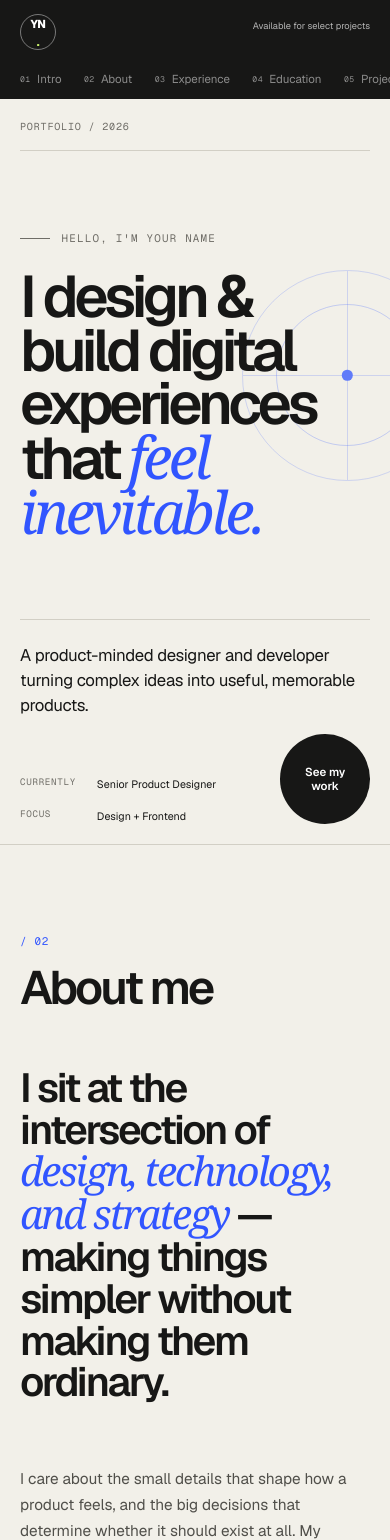
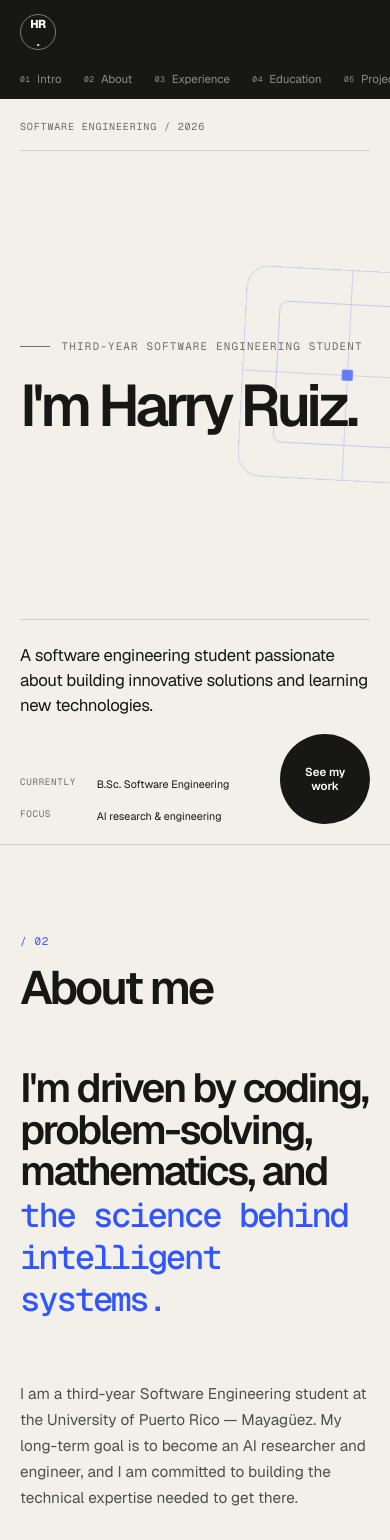
Before and after one commit to harryto1/portfolio3, a Next.js app: page / in a window 390 px wide. Shown: the top 1540 px of the page. Built offline with nearby package versions, Linux system fonts and the light colour scheme.

Commit message:
Update portfolio content: revise metadata, enhance experience and education sections, and improve project details for clarity and relevance

```diff
--- a/app/layout.tsx
+++ b/app/layout.tsx
@@ -13,9 +13,9 @@ const geistMono = Geist_Mono({
 });
 
 export const metadata: Metadata = {
-  title: "Your Name — Designer & Developer",
+  title: "Harry Ruiz — Software Engineering Student",
   description:
-    "Portfolio of a product-minded designer and developer creating thoughtful digital experiences.",
+    "Portfolio of Harry Ruiz, a third-year Software Engineering student focused on full-stack, mobile, and AI engineering.",
 };
 
 export default function RootLayout({ children }: LayoutProps<"/">) {
--- a/app/navigation.tsx
+++ b/app/navigation.tsx
@@ -81,15 +81,15 @@ export default function Navigation() {
         <a
           className={styles.brand}
           href="#presentation"
-          aria-label="Your Name — back to introduction"
+          aria-label="Harry Ruiz — back to introduction"
           onClick={() => setActiveSection("presentation")}
         >
-          YN<span aria-hidden="true">.</span>
+          HR<span aria-hidden="true">.</span>
         </a>
         <p className={styles.brandDescriptor}>
-          Designer
+          Software
           <br />
-          &amp; Developer
+          Engineering Student
         </p>
       </div>
 
@@ -120,13 +120,9 @@ export default function Navigation() {
         </ol>
       </nav>
 
-      <div className={styles.headerFooter}>
-        <p className={styles.availability}>
-          <span className={styles.statusDot} aria-hidden="true" />
-          Available for select projects
-        </p>
-        <p className={styles.location}>Based in your city · Working worldwide</p>
-      </div>
+      <p className={styles.location}>
+        Mayagüez, Puerto Rico · Third-year student
+      </p>
     </header>
   );
 }
--- a/app/page.module.css
+++ b/app/page.module.css
@@ -135,33 +135,10 @@
   transform: scale(1);
 }
 
-.headerFooter {
+.location {
   position: relative;
   z-index: 1;
-  display: grid;
-  gap: 0.7rem;
-}
-
-.availability {
-  display: flex;
-  margin: 0;
-  gap: 0.55rem;
-  align-items: center;
-  font-size: 0.68rem;
-  line-height: 1.4;
-}
-
-.statusDot {
-  width: 0.46rem;
-  height: 0.46rem;
-  flex: 0 0 auto;
-  border-radius: 50%;
-  background: var(--lime);
-  box-shadow: 0 0 0 0.23rem rgb(201 242 107 / 12%);
-}
-
-.location {
-  max-width: 10rem;
+  max-width: 11rem;
   margin: 0;
   color: rgb(255 255 255 / 40%);
   font-family: var(--font-geist-mono), monospace;
@@ -255,10 +232,10 @@
 
 .hero h1 span {
   color: var(--accent);
-  font-family: Georgia, "Times New Roman", serif;
-  font-style: italic;
-  font-weight: 400;
-  letter-spacing: -0.06em;
+  font-family: var(--font-geist-mono), monospace;
+  font-size: 0.82em;
+  font-weight: 520;
+  letter-spacing: -0.075em;
 }
 
 .heroBottom {
@@ -347,7 +324,7 @@
   width: min(31vw, 30rem);
   aspect-ratio: 1;
   border: 1px solid rgb(49 85 255 / 25%);
-  border-radius: 50%;
+  border-radius: 1.4rem;
   opacity: 0.75;
   animation: shapeIn 900ms 420ms both;
 }
@@ -362,7 +339,7 @@
 .heroShape::before {
   inset: 16%;
   border: 1px solid rgb(49 85 255 / 32%);
-  border-radius: 50%;
+  border-radius: 0.55rem;
 }
 
 .heroShape::after {
@@ -370,7 +347,7 @@
   left: 50%;
   width: 0.65rem;
   height: 0.65rem;
-  border-radius: 50%;
+  border-radius: 0.08rem;
   background: var(--accent);
   transform: translate(-50%, -50%);
 }
@@ -438,9 +415,10 @@
 
 .aboutLead span {
   color: var(--accent);
-  font-family: Georgia, "Times New Roman", serif;
-  font-style: italic;
-  font-weight: 400;
+  font-family: var(--font-geist-mono), monospace;
+  font-size: 0.84em;
+  font-weight: 500;
+  letter-spacing: -0.065em;
 }
 
 .aboutCopy {
@@ -537,6 +515,11 @@
   font-size: 0.8rem;
 }
 
+.timelineRole a,
+.educationSchool a {
+  text-underline-offset: 0.2em;
+}
+
 .timelineDetails > p {
   max-width: 34rem;
   margin: 0;
@@ -580,6 +563,10 @@
   grid-template-rows: auto 1fr;
   border: 1px solid var(--line);
   background: var(--paper);
+}
+
+.educationCard:only-child {
+  grid-column: 1 / -1;
 }
 
 .educationCard > div {
@@ -629,6 +616,11 @@
   grid-template-columns: minmax(0, 1.4fr) minmax(20rem, 0.6fr);
 }
 
+.projectCard:last-child:nth-child(2) {
+  grid-column: 1 / -1;
+  grid-template-columns: minmax(20rem, 0.6fr) minmax(0, 1.4fr);
+}
+
 .projectArt {
   position: relative;
   display: flex;
@@ -646,6 +638,10 @@
 }
 
 .projectCard:first-child .projectArt {
+  aspect-ratio: auto;
+}
+
+.projectCard:last-child:nth-child(2) .projectArt {
   aspect-ratio: auto;
 }
 
@@ -753,6 +749,77 @@
   line-height: 1.6;
 }
 
+.projectDetails {
+  margin-top: 1.5rem;
+  border-top: 1px solid var(--line);
+  color: var(--muted);
+}
+
+.projectDetails summary {
+  display: flex;
+  padding: 1rem 0;
+  align-items: center;
+  justify-content: space-between;
+  gap: 1rem;
+  color: var(--ink);
+  cursor: pointer;
+  font-family: var(--font-geist-mono), monospace;
+  font-size: 0.58rem;
+  text-transform: uppercase;
+  letter-spacing: 0.06em;
+  list-style: none;
+}
+
+.projectDetails summary::-webkit-details-marker {
+  display: none;
+}
+
+.projectDetails summary span {
+  font-size: 1rem;
+  transition: transform 180ms ease;
+}
+
+.projectDetails[open] summary span {
+  transform: rotate(45deg);
+}
+
+.projectDetailGroups {
+  display: grid;
+  padding: 0.4rem 0 1.5rem;
+  gap: 1.2rem;
+}
+
+.projectDetailGroups section + section {
+  padding-top: 1.2rem;
+  border-top: 1px solid var(--line);
+}
+
+.projectDetailGroups h4 {
+  margin: 0 0 0.7rem;
+  color: var(--ink);
+  font-family: var(--font-geist-mono), monospace;
+  font-size: 0.58rem;
+  font-weight: 600;
+  text-transform: uppercase;
+  letter-spacing: 0.06em;
+}
+
+.projectDetailGroups ul {
+  display: grid;
+  margin: 0;
+  padding: 0;
+  gap: 0.5rem;
+  font-size: 0.72rem;
+  line-height: 1.5;
+  list-style: none;
+}
+
+.projectDetailGroups li::before {
+  margin-right: 0.5rem;
+  color: var(--accent);
+  content: "↳";
+}
+
 .projectStatus {
   display: flex;
   margin: auto 0 0;
@@ -765,6 +832,11 @@
   font-size: 0.58rem;
   text-transform: uppercase;
   letter-spacing: 0.06em;
+  transition: color 180ms ease;
+}
+
+.projectStatus svg {
+  transition: transform 180ms ease;
 }
 
 .skillsIntro {
@@ -782,9 +854,10 @@
 
 .skillsIntro span {
   color: var(--accent);
-  font-family: Georgia, "Times New Roman", serif;
-  font-style: italic;
-  font-weight: 400;
+  font-family: var(--font-geist-mono), monospace;
+  font-size: 0.85em;
+  font-weight: 500;
+  letter-spacing: -0.06em;
 }
 
 .skillsGrid {
@@ -878,9 +951,10 @@
 .contact h2 span {
   display: block;
   color: var(--lime);
-  font-family: Georgia, "Times New Roman", serif;
-  font-style: italic;
-  font-weight: 400;
+  font-family: var(--font-geist-mono), monospace;
+  font-size: 0.82em;
+  font-weight: 450;
+  letter-spacing: -0.07em;
 }
 
 .emailLink {
@@ -945,6 +1019,11 @@
     color: white;
   }
 
+  .timelineRole a:hover,
+  .educationSchool a:hover {
+    text-decoration: underline;
+  }
+
   .circleLink:hover {
     background: var(--accent);
     transform: rotate(-4deg) scale(1.03);
@@ -956,6 +1035,14 @@
 
   .projectCard:hover .projectArtCoral .projectArtShape {
     transform: translate(-50%, -50%) rotate(63deg) scale(1.08);
+  }
+
+  .projectStatus:hover {
+    color: var(--accent);
+  }
+
+  .projectStatus:hover svg {
+    transform: translateX(0.35rem);
   }
 
   .emailLink:hover {
@@ -1004,7 +1091,7 @@
 
   to {
     opacity: 0.75;
-    transform: scale(1) rotate(0);
+    transform: scale(1) rotate(3deg);
   }
 }
 
@@ -1117,17 +1204,6 @@
     display: none;
   }
 
-  .headerFooter {
-    position: absolute;
-    top: 1.25rem;
-    right: 1.25rem;
-  }
-
-  .availability {
-    color: rgb(255 255 255 / 68%);
-    font-size: 0.58rem;
-  }
-
   .main {
     margin-left: 0;
   }
@@ -1170,11 +1246,13 @@
     grid-column: 2;
   }
 
-  .projectCard:first-child {
+  .projectCard:first-child,
+  .projectCard:last-child:nth-child(2) {
     grid-template-columns: 1fr;
   }
 
-  .projectCard:first-child .projectArt {
+  .projectCard:first-child .projectArt,
+  .projectCard:last-child:nth-child(2) .projectArt {
     min-height: 27rem;
     aspect-ratio: 4 / 3;
   }
@@ -1362,15 +1440,6 @@
 }
 
 @media (max-width: 410px) {
-  .availability {
-    max-width: 8rem;
-    text-align: right;
-  }
-
-  .statusDot {
-    display: none;
-  }
-
   .hero h1 {
     font-size: clamp(3rem, 15vw, 4.6rem);
   }
--- a/app/page.tsx
+++ b/app/page.tsx
@@ -5,107 +5,124 @@ import styles from "./page.module.css";
 
 const experiences = [
   {
-    period: "2024 — Now",
-    role: "Senior Product Designer",
-    company: "Northstar Studio",
+    period: "Jul — Dec 2025",
+    role: "Software Developer",
+    company: "MiUni LLC · Puerto Rico",
+    companyUrl: "https://www.miunipr.com",
     description:
-      "Leading end-to-end product design for early-stage teams, from shaping the problem to shipping polished, scalable experiences.",
-    skills: ["Product strategy", "Design systems", "Prototyping"],
-  },
-  {
-    period: "2022 — 2024",
-    role: "Product Designer",
-    company: "Orbit Labs",
-    description:
-      "Designed collaborative tools used by distributed teams and partnered closely with engineering to raise the quality bar across the product.",
-    skills: ["UX research", "Interaction design", "React"],
-  },
-  {
-    period: "2020 — 2022",
-    role: "UI/UX Designer",
-    company: "Independent",
-    description:
-      "Helped ambitious founders turn early ideas into clear brands, thoughtful interfaces, and launch-ready digital products.",
-    skills: ["Art direction", "Web design", "No-code"],
+      "Developed responsive mobile applications for iOS and Android with a cross-functional team. Improved security by encrypting and hiding sensitive client data, and refactored Flutter frontend flows to use Firebase Functions for selected API calls.",
+    skills: ["Flutter", "Dart", "Firebase", "Git"],
   },
 ] as const;
 
 const education = [
   {
-    period: "2016 — 2020",
-    degree: "B.Sc. in Interaction Design",
-    school: "University of Your City",
-    note: "Focused on human-computer interaction, visual systems, and product development.",
-  },
-  {
-    period: "2023",
-    degree: "Advanced Web Development",
-    school: "Online Institute",
-    note: "Intensive specialization in modern React, accessibility, and frontend architecture.",
+    period: "2024 — Expected 2029",
+    degree: "Bachelor of Science in Software Engineering",
+    school: "University of Puerto Rico — Mayagüez",
+    schoolUrl: "https://www.uprm.edu",
+    note: "Third-year student with a 4.0 GPA. Relevant coursework includes Data Structures, Advanced Programming, Fundamentals of Computing, and Calculus I & II. I also participate in coding competitions and hackathons while independently studying AI and machine learning.",
   },
 ] as const;
 
 const projects = [
   {
     number: "01",
-    title: "Astra Finance",
-    category: "Fintech · Product design",
+    title: "Fórmula al Éxito",
+    category: "Full-stack platform · Jan 2025 · 6 months",
     description:
-      "A calmer way for independent professionals to understand cash flow and make confident financial decisions.",
-    tags: ["Strategy", "UX/UI", "Design system"],
+      "A full-stack tutoring platform with authentication, booking, live chat, video calls, interactive whiteboards, recordings, learning materials, and an admin dashboard. Built with Flask, Jinja, JavaScript, SQLAlchemy, PostgreSQL, and Flask-SocketIO, with cookie-based session management so students can book without creating an account.",
+    tags: [
+      "Flask",
+      "Python",
+      "PostgreSQL",
+      "SQLAlchemy",
+      "Socket.IO",
+      "JavaScript",
+    ],
     artClass: styles.projectArtCobalt,
+    link: "https://www.formulaalexito.com",
+    linkLabel: "Visit live site",
+    features: [
+      "Authentication and authorization",
+      "Real-time chat and video conferencing",
+      "Interactive whiteboards and recordings",
+      "Learning resource library",
+      "User and content administration",
+      "Responsive mobile and desktop experience",
+    ],
+    challenges: [
+      "Integrating real-time video and chat",
+      "Designing an intuitive tutoring workflow",
+      "Protecting user data and privacy",
+      "Managing complex database relationships",
+    ],
+    learnings: [
+      "Advanced Flask development",
+      "Hosting and deployment strategies",
+      "Socket programming with Flask-SocketIO",
+      "SQLAlchemy and PostgreSQL database design",
+    ],
   },
   {
     number: "02",
-    title: "Field Notes",
-    category: "Mobile · Design & build",
+    title: "Atabei",
+    category: "Mobile application · May 2025 · 2 months",
     description:
-      "A location-aware journal that turns everyday observations into a personal, searchable field guide.",
-    tags: ["Research", "Product design", "React Native"],
+      "An in-progress, Twitter-inspired social application for iOS and Android. It uses Flutter, Bloc, Dart, and Firebase for authentication, a real-time timeline, post creation and editing, profiles, user search, notifications, and Firestore updates. Built as a learning project for clean architecture, state management, and cross-platform development.",
+    tags: ["Flutter", "Bloc", "Dart", "Firebase"],
     artClass: styles.projectArtCoral,
-  },
-  {
-    number: "03",
-    title: "Northstar OS",
-    category: "SaaS · Design system",
-    description:
-      "A flexible operating system that helps small creative teams plan work without losing momentum.",
-    tags: ["Design system", "Frontend", "Accessibility"],
-    artClass: styles.projectArtLime,
+    link: "https://github.com/harryto1/atabei",
+    linkLabel: "View on GitHub",
+    features: [
+      "Firebase authentication",
+      "Real-time timeline and Firestore updates",
+      "Post creation and editing",
+      "User profiles and search",
+      "Push notification system",
+      "Cross-platform iOS and Android support",
+    ],
+    challenges: [
+      "Real-time data synchronization",
+      "Responsive UI across screen sizes",
+      "State management with Bloc",
+      "Firebase Cloud Messaging integration",
+    ],
+    learnings: [
+      "Flutter clean architecture",
+      "Effective state management with Bloc",
+      "Firebase services and integration",
+      "Cross-platform mobile development",
+    ],
   },
 ] as const;
 
 const skillGroups = [
   {
     number: "01",
-    title: "Design",
-    items: ["Product design", "UX/UI", "Design systems", "Prototyping"],
+    title: "Frontend",
+    items: ["React", "TypeScript", "HTML / CSS", "JavaScript"],
   },
   {
     number: "02",
-    title: "Development",
-    items: ["TypeScript", "React / Next.js", "CSS", "Motion"],
+    title: "Backend",
+    items: ["Flask — 80%", "PostgreSQL — 70%", "REST APIs — 75%"],
   },
   {
     number: "03",
-    title: "Thinking",
-    items: ["Product strategy", "User research", "Workshops", "Storytelling"],
+    title: "Mobile",
+    items: ["Flutter", "Dart", "Bloc", "Firebase"],
   },
   {
     number: "04",
     title: "Tools",
-    items: ["Figma", "GitHub", "Linear", "Framer"],
+    items: ["Git — 90%", "Firebase — 80%", "VS Code — 95%"],
   },
 ] as const;
 
 function ArrowIcon() {
   return (
-    <svg
-      viewBox="0 0 20 20"
-      fill="none"
-      aria-hidden="true"
-      focusable="false"
-    >
+    <svg viewBox="0 0 20 20" fill="none" aria-hidden="true" focusable="false">
       <path d="M4 10h11M10.5 5.5 15 10l-4.5 4.5" />
     </svg>
   );
@@ -146,32 +163,31 @@ export default function Home() {
           aria-labelledby="introduction-title"
         >
           <div className={styles.heroTopline}>
-            <p>Portfolio / 2026</p>
+            <p>Software Engineering / 2026</p>
             <p>Scroll to explore</p>
           </div>
 
           <div className={styles.heroContent}>
-            <p className={styles.eyebrow}>Hello, I&apos;m Your Name</p>
-            <h1 id="introduction-title">
-              I design &amp; build digital experiences that{" "}
-              <span>feel inevitable.</span>
-            </h1>
+            <p className={styles.eyebrow}>
+              Third-year Software Engineering Student
+            </p>
+            <h1 id="introduction-title">I&apos;m Harry Ruiz.</h1>
           </div>
 
           <div className={styles.heroBottom}>
             <p className={styles.heroSummary}>
-              A product-minded designer and developer turning complex ideas into
-              useful, memorable products.
+              A software engineering student passionate about building
+              innovative solutions and learning new technologies.
             </p>
 
             <dl className={styles.heroDetails}>
               <div>
                 <dt>Currently</dt>
-                <dd>Senior Product Designer</dd>
+                <dd>B.Sc. Software Engineering</dd>
               </div>
               <div>
                 <dt>Focus</dt>
-                <dd>Design + Frontend</dd>
+                <dd>AI research &amp; engineering</dd>
               </div>
             </dl>
 
@@ -198,37 +214,38 @@ export default function Home() {
 
           <div className={styles.aboutLayout}>
             <p className={styles.aboutLead}>
-              I sit at the intersection of{" "}
-              <span>design, technology, and strategy</span> — making things
-              simpler without making them ordinary.
+              I&apos;m driven by coding, problem-solving, mathematics, and{" "}
+              <span>the science behind intelligent systems.</span>
             </p>
 
             <div className={styles.aboutCopy}>
               <p>
-                I care about the small details that shape how a product feels,
-                and the big decisions that determine whether it should exist at
-                all. My process is collaborative, curious, and grounded in real
-                user needs.
+                I am a third-year Software Engineering student at the University
+                of Puerto Rico — Mayagüez. My long-term goal is to become an AI
+                researcher and engineer, and I am committed to building the
+                technical expertise needed to get there.
               </p>
               <p>
-                Away from the screen, you can usually find me collecting books,
-                taking long walks, or learning something I am not yet good at.
+                I am advancing my knowledge through Data Structures and other
+                coursework while continuously exploring new programming
+                languages and frameworks, driven by a passion for learning and
+                growth as a developer.
               </p>
             </div>
           </div>
 
-          <dl className={styles.metrics} aria-label="Career highlights">
+          <dl className={styles.metrics} aria-label="Student highlights">
             <div>
-              <dt>04+</dt>
-              <dd>Years of experience</dd>
+              <dt>2+</dt>
+              <dd>Years coding &amp; developing</dd>
             </div>
             <div>
-              <dt>20</dt>
-              <dd>Products launched</dd>
+              <dt>10+</dt>
+              <dd>Web &amp; mobile projects</dd>
             </div>
             <div>
-              <dt>06</dt>
-              <dd>Countries collaborated with</dd>
+              <dt>5+</dt>
+              <dd>Languages &amp; frameworks</dd>
             </div>
           </dl>
         </section>
@@ -248,7 +265,15 @@ export default function Home() {
                 <p className={styles.timelinePeriod}>{experience.period}</p>
                 <div className={styles.timelineRole}>
                   <h3>{experience.role}</h3>
-                  <p>{experience.company}</p>
+                  <p>
+                    <a
+                      href={experience.companyUrl}
+                      target="_blank"
+                      rel="noreferrer"
+                    >
+                      {experience.company} <span aria-hidden="true">↗</span>
+                    </a>
+                  </p>
                 </div>
                 <div className={styles.timelineDetails}>
                   <p>{experience.description}</p>
@@ -278,7 +303,11 @@ export default function Home() {
                 <p className={styles.educationPeriod}>{item.period}</p>
                 <div>
                   <h3>{item.degree}</h3>
-                  <p className={styles.educationSchool}>{item.school}</p>
+                  <p className={styles.educationSchool}>
+                    <a href={item.schoolUrl} target="_blank" rel="noreferrer">
+                      {item.school} <span aria-hidden="true">↗</span>
+                    </a>
+                  </p>
                   <p className={styles.educationNote}>{item.note}</p>
                 </div>
               </article>
@@ -315,14 +344,60 @@ export default function Home() {
                   <p className={styles.projectDescription}>
                     {project.description}
                   </p>
-                  <ul className={styles.projectTags} aria-label="Project services">
+                  <ul
+                    className={styles.projectTags}
+                    aria-label="Project technologies"
+                  >
                     {project.tags.map((tag) => (
                       <li key={tag}>{tag}</li>
                     ))}
                   </ul>
-                  <p className={styles.projectStatus}>
-                    Case study coming soon <ArrowIcon />
-                  </p>
+                  <details className={styles.projectDetails}>
+                    <summary>
+                      Explore project details
+                      <span aria-hidden="true">+</span>
+                    </summary>
+                    <div className={styles.projectDetailGroups}>
+                      <section>
+                        <h4>Key features</h4>
+                        <ul>
+                          {project.features.map((feature) => (
+                            <li key={feature}>{feature}</li>
+                          ))}
+                        </ul>
+                      </section>
+                      <section>
+                        <h4>Challenges</h4>
+                        <ul>
+                          {project.challenges.map((challenge) => (
+                            <li key={challenge}>{challenge}</li>
+                          ))}
+                        </ul>
+                      </section>
+                      <section>
+                        <h4>What I learned</h4>
+                        <ul>
+                          {project.learnings.map((learning) => (
+                            <li key={learning}>{learning}</li>
+                          ))}
+                        </ul>
+                      </section>
+                    </div>
+                  </details>
+                  <a
+                    className={styles.projectStatus}
+                    href={project.link}
+                    target="_blank"
+                    rel="noreferrer"
+                    aria-label={
+                      project.linkLabel +
+                      ": " +
+                      project.title +
+                      " (opens in a new tab)"
+                    }
+                  >
+                    {project.linkLabel} <ArrowIcon />
+                  </a>
                 </div>
               </article>
             ))}
@@ -340,8 +415,8 @@ export default function Home() {
 
           <div className={styles.skillsIntro}>
             <p>
-              A hybrid toolkit for taking ideas from{" "}
-              <span>rough question to refined product.</span>
+              From responsive web interfaces to cross-platform mobile apps,{" "}
+              <span>I learn by shipping real software.</span>
             </p>
           </div>
 
@@ -367,36 +442,34 @@ export default function Home() {
           className={styles.contact}
           aria-labelledby="contact-title"
         >
-          <p className={styles.contactEyebrow}>Have a project in mind?</p>
+          <p className={styles.contactEyebrow}>
+            New opportunities, exciting projects, or just saying hello
+          </p>
           <h2 id="contact-title">
-            Let&apos;s make something <span>worth remembering.</span>
+            Let&apos;s build something <span>reliable and useful.</span>
           </h2>
 
           <a
             className={styles.emailLink}
-            href="mailto:hello@yourname.dev"
-            aria-label="Email hello at yourname dot dev"
+            href="mailto:harry.ruiz6@upr.edu"
+            aria-label="Email Harry Ruiz at harry dot ruiz six at upr dot edu"
           >
-            hello@yourname.dev
+            harry.ruiz6@upr.edu
             <ArrowIcon />
           </a>
 
           <div className={styles.contactFooter}>
-            <p>© 2026 Your Name</p>
-            <nav aria-label="Social links">
+            <p>© 2026 Harry Ruiz</p>
+            <nav aria-label="Contact and social links">
               <a
-                href="https://www.linkedin.com/in/yourusername"
-                target="_blank"
-                rel="noreferrer"
-              >
-                LinkedIn <span aria-hidden="true">↗</span>
-              </a>
-              <a
-                href="https://github.com/yourusername"
+                href="https://github.com/harryto1"
                 target="_blank"
                 rel="noreferrer"
               >
                 GitHub <span aria-hidden="true">↗</span>
+              </a>
+              <a href="tel:+17873859381">
+                +1 (787) 385-9381 <span aria-hidden="true">↗</span>
               </a>
             </nav>
             <a href="#presentation">
```
